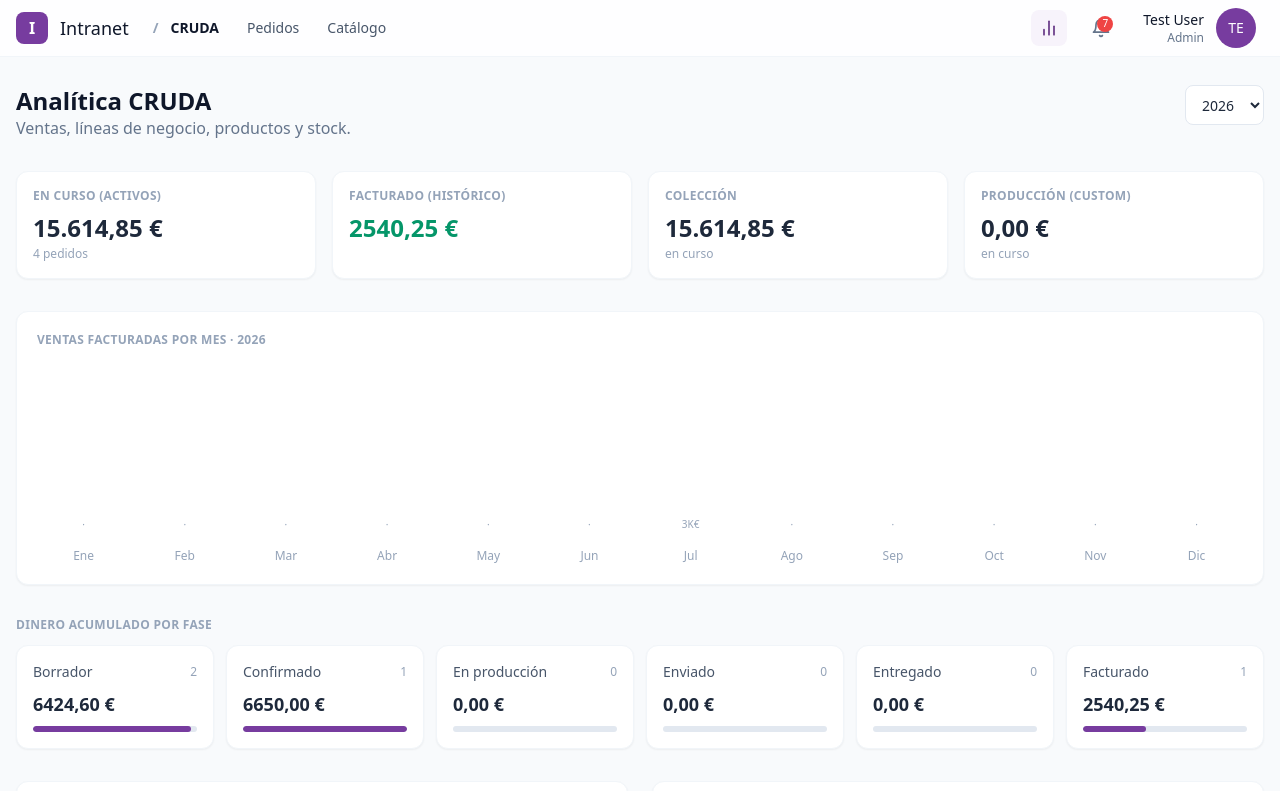
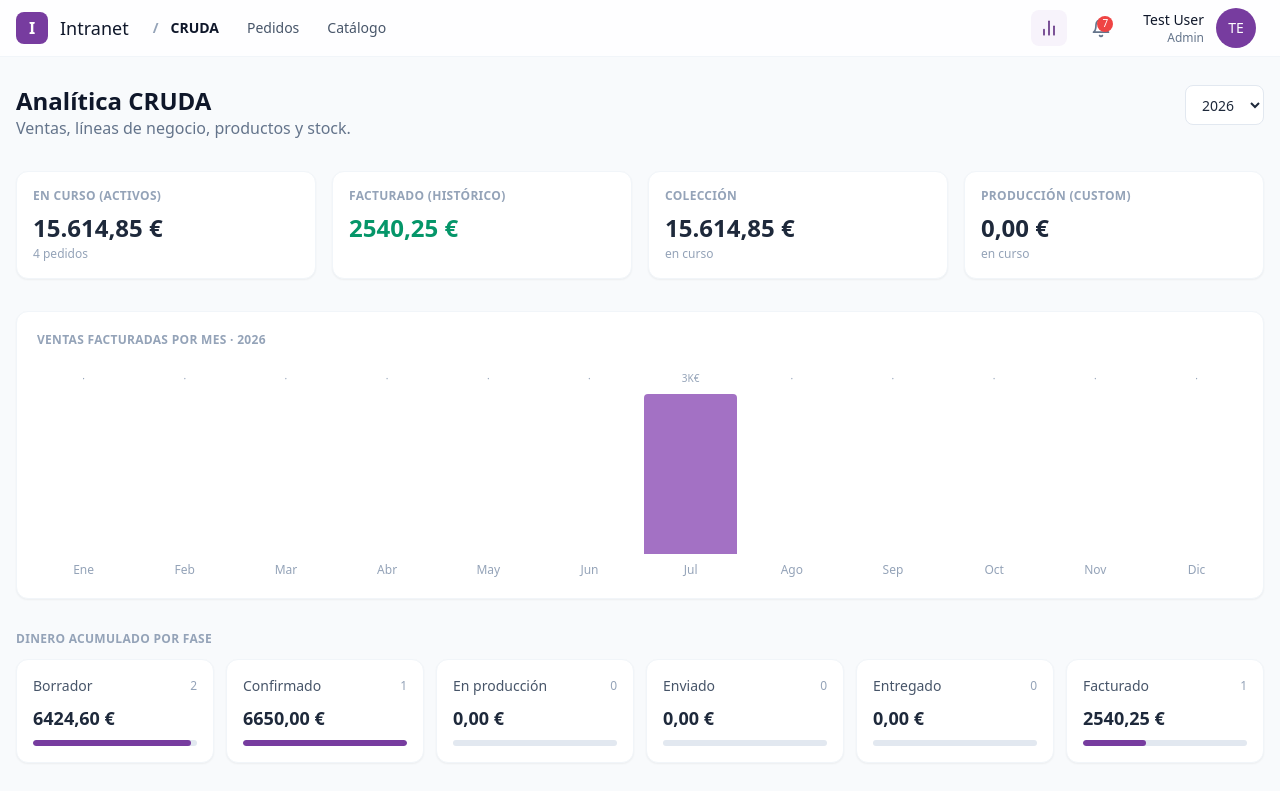
Before and after one commit to Arian1192/intranet-boilerplate, a React (Vite) app: page /cruda/analitica in a window 1280 px wide. Shown: the top 791 px of the page. Built offline with nearby package versions, Linux system fonts and the light colour scheme.

Commit message:
fix(cruda): give analytics chart bars a definite-height track so they render

```diff
--- a/src/features/cruda/components/SalesByMonthChart.tsx
+++ b/src/features/cruda/components/SalesByMonthChart.tsx
@@ -12,11 +12,11 @@ export function SalesByMonthChart({ data, year }: { data: MonthSales[]; year: nu
   return (
     <Card className="p-5">
       <h2 className="mb-6 text-xs font-semibold uppercase tracking-wide text-slate-400">Ventas facturadas por mes · {year}</h2>
-      <div className="flex h-48 items-end gap-2">
+      <div className="flex items-end gap-2">
         {data.map((m) => (
           <div key={m.label} className="flex flex-1 flex-col items-center gap-2">
             <span className="text-[10px] text-slate-400" title={eur(m.value)}>{kLabel(m.value)}</span>
-            <div className="flex w-full flex-1 items-end">
+            <div className="flex h-40 w-full items-end">
               <div
                 className="w-full rounded-t"
                 style={{ height: `${(m.value / max) * 100}%`, backgroundColor: 'rgba(141,78,182,0.8)' }}
```
